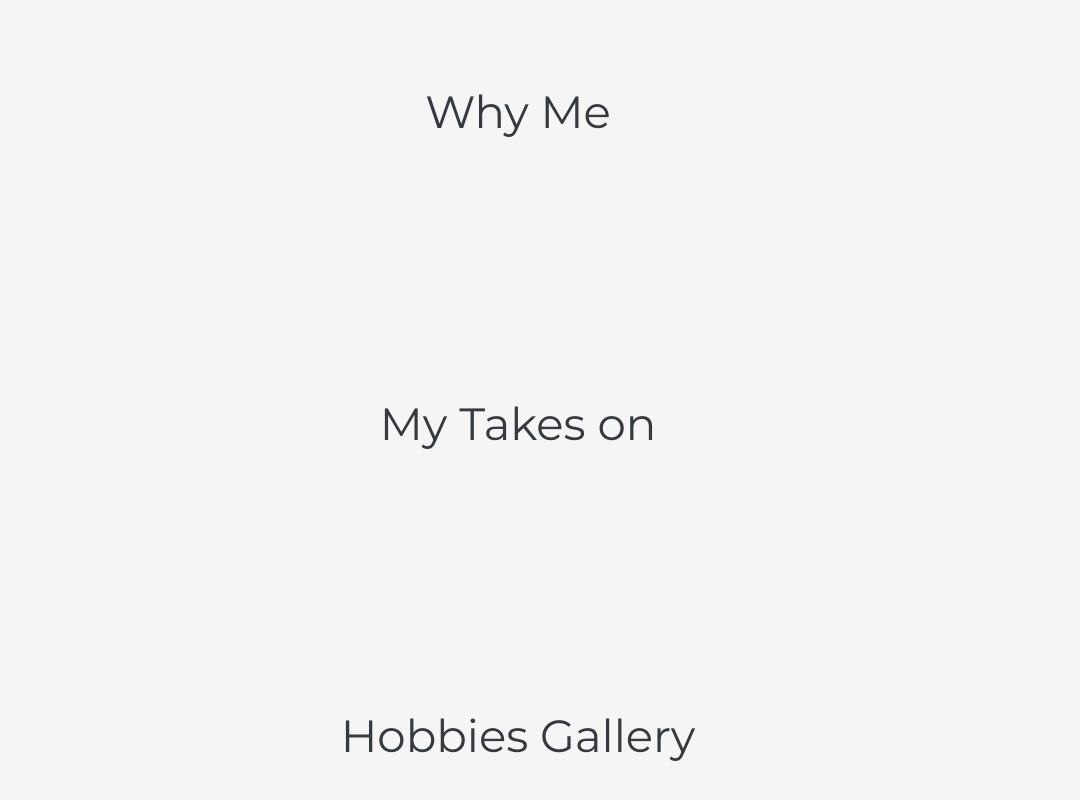
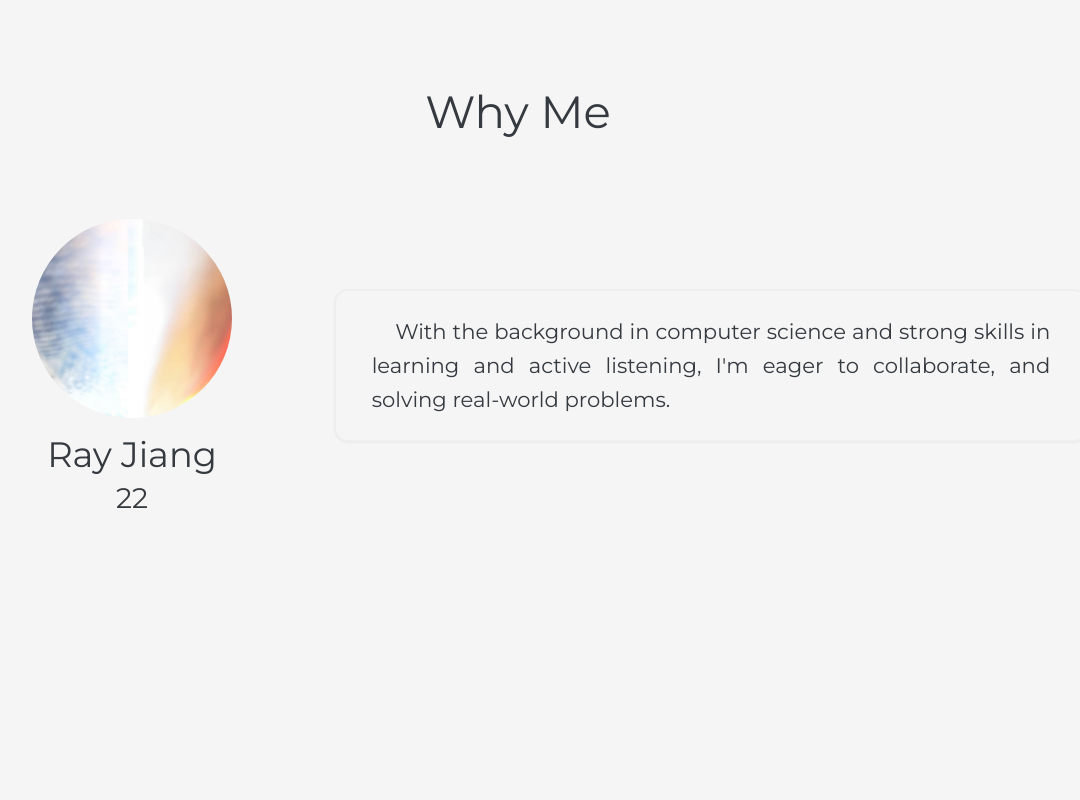
Before and after one commit to Ray-817/RayVerse, a React (Vite) app in the folder frontend/: page / in a window 1280 px wide. Shown: the part 1614-2414 px from the top of the page, without its empty margins (122-1202 px from the left). Built offline with nearby package versions, Linux system fonts and the light colour scheme.

Commit message:
feat(frontend): Add self-intro part of Why-me section

```diff
--- a/frontend/eslint.config.js
+++ b/frontend/eslint.config.js
@@ -2,6 +2,7 @@ import js from "@eslint/js";
 import globals from "globals";
 import reactHooks from "eslint-plugin-react-hooks";
 import reactRefresh from "eslint-plugin-react-refresh";
+import react from "eslint-plugin-react";
 
 export default [
   { ignores: ["dist"] },
@@ -17,12 +18,14 @@ export default [
       },
     },
     plugins: {
+      react: react,
       "react-hooks": reactHooks,
       "react-refresh": reactRefresh,
     },
     rules: {
       ...js.configs.recommended.rules,
       ...reactHooks.configs.recommended.rules,
+      ...react.configs.recommended.rules,
       "no-unused-vars": ["error", { varsIgnorePattern: "^[A-Z_]" }],
       "react-refresh/only-export-components": [
         "warn",
@@ -52,12 +55,9 @@ export default [
       indent: ["error", 2, { SwitchCase: 1 }], // 强制 2 个空格缩进，switch case 缩进 1 级
       quotes: [
         "error",
-        "single",
+        "double",
         { avoidEscape: true, allowTemplateLiterals: true },
       ],
-      // 强制使用单引号，允许字符串包含引号时使用反引号，允许模板字符串
-      semi: ["error", "never"], // 禁止使用分号
-      "comma-dangle": ["error", "always-multiline"], // 多行时强制使用尾随逗号
       "key-spacing": ["error", { beforeColon: false, afterColon: true }], // 对象属性的键和值之间的空格
       "space-before-function-paren": [
         "error",
--- a/frontend/src/components/layout/Navbar.jsx
+++ b/frontend/src/components/layout/Navbar.jsx
@@ -1,3 +1,4 @@
+/* eslint-disable react/button-has-type */
 import clsx from "clsx";
 import { useState, useEffect } from "react";
 import Button from "@components/ui/Button";
@@ -27,7 +28,7 @@ function Navbar() {
 
   // Function to handle resume link click
   const getResumeLink = () => {
-    console.log("Resume link clicked");
+    // console.log("Resume link clicked");
   };
 
   // Navbar styles
@@ -88,7 +89,6 @@ function Navbar() {
         {/* Mobile menu button */}
         <button
           onClick={toggleMenu}
-          className=""
           aria-expanded={isOpen ? "true" : "false"}
           aria-controls="mobile-menu"
         >
@@ -97,7 +97,7 @@ function Navbar() {
       </div>
 
       {/* Toggle layer for mobile menu that will appear when the menu is opened*/}
-      <div className={toggleLayerClasses} onClick={toggleMenu}></div>
+      <div className={toggleLayerClasses} onClick={toggleMenu} />
 
       {/* Mobile menu */}
       <div className={mobileMenuClasses}>
--- a/frontend/src/components/sections/Contact.jsx
+++ b/frontend/src/components/sections/Contact.jsx
@@ -2,7 +2,7 @@ function Contact() {
   const sectionClasses =
     "py-26 md:py-30 lg:py-34 mb-26 md:mb-30 lg:mb-34 scroll-offset";
 
-  return <section className={sectionClasses} id="contact"></section>;
+  return <section className={sectionClasses} id="contact" />;
 }
 
 export default Contact;
--- a/frontend/src/components/sections/Hero.jsx
+++ b/frontend/src/components/sections/Hero.jsx
@@ -48,7 +48,7 @@ function Hero() {
         <div
           className={circleSmallClasses}
           style={{ top: "-9%", left: "-20%" }}
-        ></div>
+        />
 
         <div
           className={triangleClasses}
@@ -57,7 +57,7 @@ function Hero() {
             top: "50%",
             left: "0%",
           }}
-        ></div>
+        />
 
         <div
           className={circleBigClasses}
@@ -65,12 +65,12 @@ function Hero() {
             top: "70%",
             left: "40%",
           }}
-        ></div>
+        />
       </div>
 
       <div className={textContainerClasses}>
         <span className={boldTextClasses}>Welcome</span>
-        <span className={thinTextClasses}>to RAY's</span>
+        <span className={thinTextClasses}>to RAY&apos;s</span>
         <span className={boldTextClasses}>World</span>
       </div>
     </section>
--- a/frontend/src/components/sections/TechnicalStack.jsx
+++ b/frontend/src/components/sections/TechnicalStack.jsx
@@ -1,9 +1,11 @@
+/* eslint-disable react/self-closing-comp */
 import clsx from "clsx";
 import Icon from "@components/ui/Icon";
 
 function TechnicalStack() {
-  const sectionClasses =
-    "flex flex-col items-center py-26 md:py-30 lg:py-34 mb-26 md:mb-30 lg:mb-34 scroll-offset";
+  const sectionClasses = clsx(
+    "flex flex-col items-center py-26 md:py-30 lg:py-34 mb-26 md:mb-30 lg:mb-34 scroll-offset"
+  );
 
   const containerClasses = clsx(
     "flex flex-col gap-y-30 items-center justify-between gap-x-50",
@@ -33,7 +35,7 @@ function TechnicalStack() {
       <h2>Technical Stack</h2>
       <div className={containerClasses}>
         <div className={cardClasses}>
-          <span className={titleClasses}>What I Know</span>
+          <span className={titleClasses}>What I Use</span>
           <div className={iconContainerClasses}>
             <div title="HTML5">
               <Icon name="html5" className={logoClasses}></Icon>
--- a/frontend/src/components/sections/WhyMe.jsx
+++ b/frontend/src/components/sections/WhyMe.jsx
@@ -1,10 +1,64 @@
+/* eslint-disable react/self-closing-comp */
+import avatar from "../../assets/avatar.jpg";
+import clsx from "clsx";
+
 function WhyMe() {
+  // birthday of Ray is 2002 Augest 17th=>(7,17)
+  const age =
+    new Date().getFullYear() -
+    2002 -
+    (new Date() < new Date(new Date().getFullYear(), 7, 17) ? 1 : 0);
+
   const sectionClasses =
     "py-26 md:py-30 lg:py-34 mb-26 md:mb-30 lg:mb-34 scroll-offset";
+
+  const containerClasses = clsx(
+    "flex flex-col items-center justify-between gap-y-30",
+    "my-30 mx-30",
+    "lg:grid lg:grid-cols-3 lg:grid-rows-2 lg:gap-8"
+  );
+
+  const infoClasses = clsx(
+    "flex flex-col items-center justify-between gap-y-6"
+  );
+  const avatarContainerClasses = clsx("w-85 h-85 rounded-full overflow-hidden");
+
+  const introClasses = clsx(
+    "rounded-3xl border-2 border-background-dark px-15 py-10",
+    "text-5xl leading-[1.7] text-justify indent-10",
+    "shadow-xs",
+    "lg:col-span-2 lg:leading-[1.6] lg:text-4xl"
+  );
+
+  const radarClasses = clsx("lg:col-span-3");
 
   return (
     <section className={sectionClasses} id="why">
       <h2>Why Me</h2>
+      <div className={containerClasses}>
+        <div className={infoClasses}>
+          <div className={avatarContainerClasses}>
+            <img
+              src={avatar}
+              alt="Ray Jiang"
+              className="w-full h-full object-cover"
+            />
+          </div>
+          <div className="text-center mt-2">
+            <span className="block text-6xl mb-5">Ray Jiang</span>
+            <span className="block text-5xl">{age}</span>
+          </div>
+        </div>
+
+        <div className={introClasses}>
+          <p>
+            With the background in computer science and strong skills in
+            learning and active listening, I&apos;m eager to collaborate, and
+            solving real-world problems.
+          </p>
+        </div>
+        <div className={radarClasses}></div>
+      </div>
     </section>
   );
 }
--- a/frontend/src/components/ui/Button.jsx
+++ b/frontend/src/components/ui/Button.jsx
@@ -1,3 +1,4 @@
+/* eslint-disable react/button-has-type */
 import clsx from "clsx";
 
 function Button({ label, onClick, variant = "primary", icon = null }) {
```
Also changed, not shown: frontend/src/assets/avatar.jpg (added).
